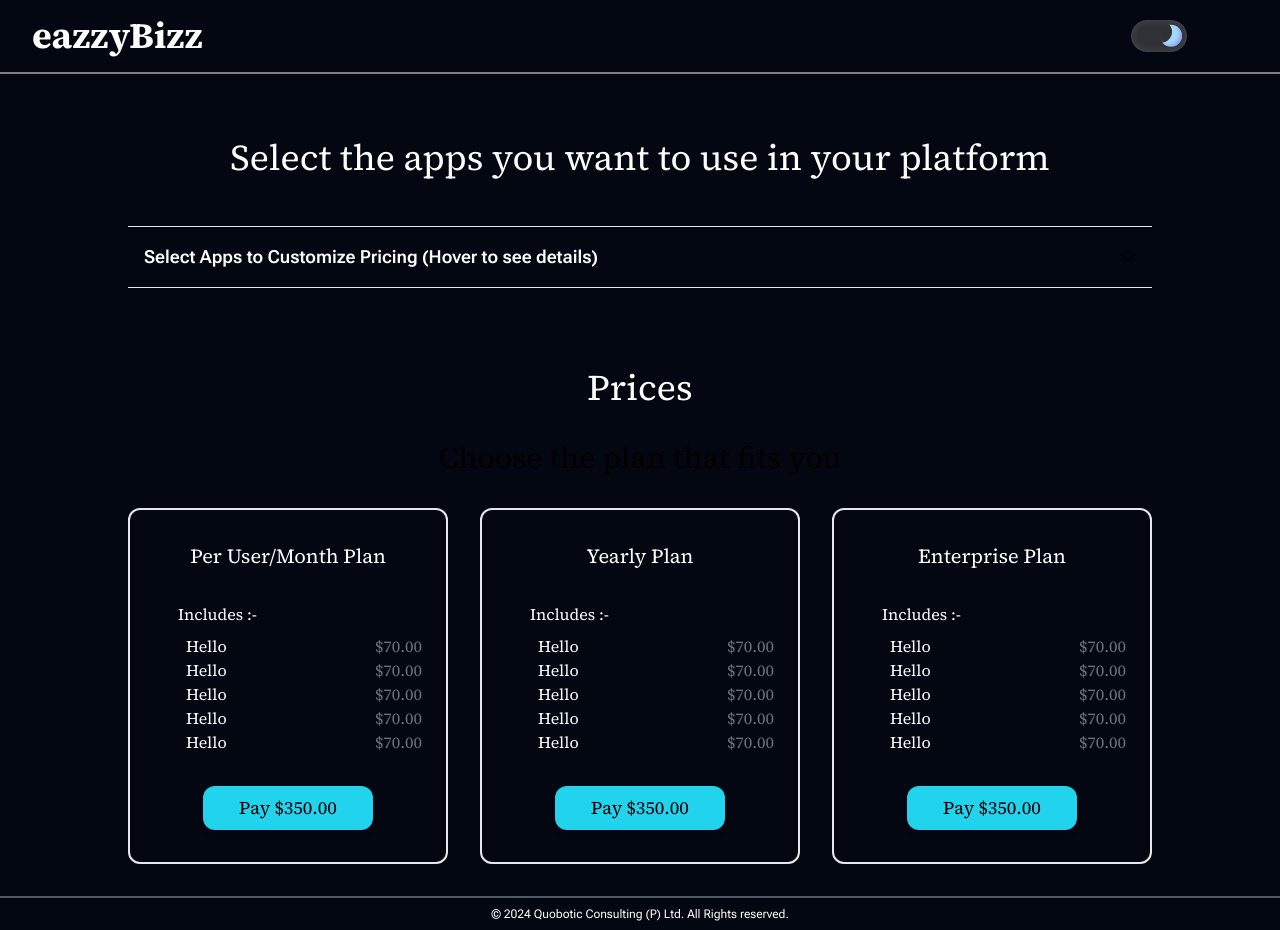
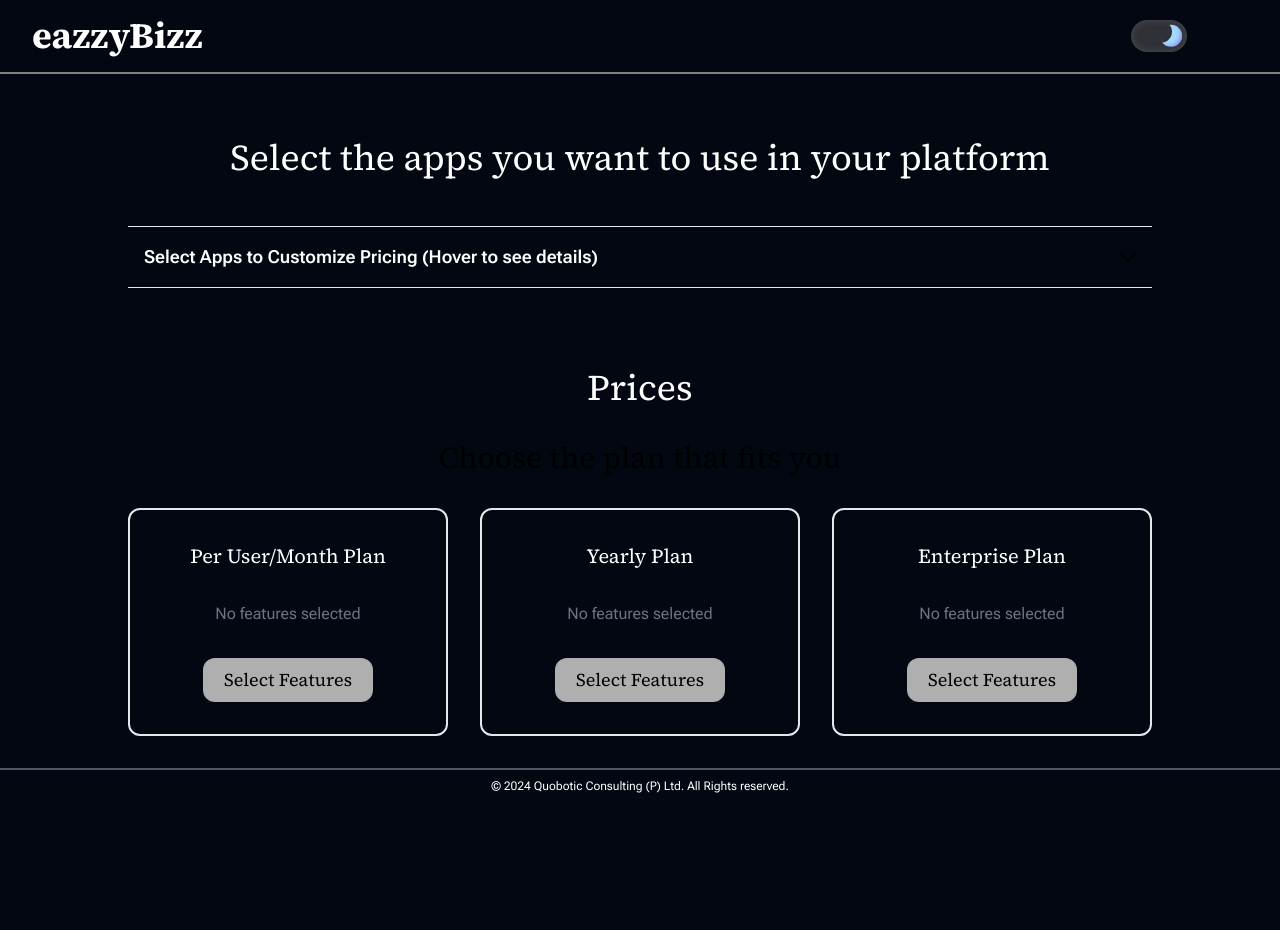
Before and after one commit to supriyo1000/ERP_Web, a React (Vite) app: page /plans in a window 1280 px wide. After the commit the page ends 802 px from the top, so only its background shows below. Built offline with nearby package versions, Linux system fonts and the light colour scheme; a web font is replaced by a local one.

Commit message:
Fixed checking of features

```diff
--- a/src/components/Features/FeatureDetails.ts
+++ b/src/components/Features/FeatureDetails.ts
@@ -1,52 +1,116 @@
 import Dummy from "./Feature Sections/Dummy"
 
+/**
+ * Represents the details of a feature in the shopping website.
+ */
 type FeatureDetail = {
+  /**
+   * Unique identifier for the feature.
+   * @example "feature-123"
+   */
   featureID: string;
+
+  /**
+   * The name of the feature.
+   * @example "Premium Support"
+   */
   title: string;
+
+  /**
+   * A brief description of what the feature offers.
+   * @example "Provides 24/7 premium customer support."
+   */
   description: string;
-  sectionComponent: () => JSX.Element
+
+  /**
+   * A React component that renders the feature's section.
+   * @returns A JSX element representing the feature's section.
+   */
+  sectionComponent: () => JSX.Element;
+
+  /**
+   * Monthly price per user for the feature, in USD.
+   * @example 9.99
+   */
+  price_per_user_per_month: number;
+
+  /**
+   * Yearly price for the feature, in USD.
+   * @example 99.99
+   */
+  price_yearly: number;
+
+  /**
+   * Enterprise price for the feature, in USD.
+   * @example 999.99
+   */
+  price_enterprise: number;
 }
 
 const details: FeatureDetail[] = [{
     featureID: "inventory-management",
     title: "Inventory Management",
     description: "Manage your stock levels, orders, and suppliers efficiently.",
-    sectionComponent: Dummy
+    sectionComponent: Dummy,
+    price_per_user_per_month: 70,
+    price_yearly: 12*70,
+    price_enterprise: 999
   }, {
     featureID: "customer-relationship-management",
     title: "Customer Relationship Management",
     description: "Track and manage customer interactions and data throughout the customer lifecycle.",
-    sectionComponent: Dummy
+    sectionComponent: Dummy,
+    price_per_user_per_month: 70,
+    price_yearly: 12*70,
+    price_enterprise: 999
   }, {
     featureID: "sales-analytics",
     title: "Sales Analytics",
     description: "Analyze sales data to make informed business decisions.",
-    sectionComponent: Dummy
+    sectionComponent: Dummy,
+    price_per_user_per_month: 70,
+    price_yearly: 12*70,
+    price_enterprise: 999
   }, {
     featureID: "order-processing",
     title: "Order Processing",
     description: "Automate and streamline your order processing workflow.",
-    sectionComponent: Dummy
+    sectionComponent: Dummy,
+    price_per_user_per_month: 70,
+    price_yearly: 12*70,
+    price_enterprise: 999
   }, {
     featureID: "financial-management",
     title: "Financial Management",
     description: "Manage your financial operations, including accounting, invoicing, and budgeting.",
-    sectionComponent: Dummy
+    sectionComponent: Dummy,
+    price_per_user_per_month: 70,
+    price_yearly: 12*70,
+    price_enterprise: 999
   }, {
     featureID: "human-resources",
     title: "Human Resources",
     description: "Manage employee records, payroll, and benefits.",
-    sectionComponent: Dummy
+    sectionComponent: Dummy,
+    price_per_user_per_month: 70,
+    price_yearly: 12*70,
+    price_enterprise: 999
   }, {
     featureID: "project-management",
     title: "Project Management",
     description: "Plan, execute, and monitor projects efficiently.",
-    sectionComponent: Dummy
+    sectionComponent: Dummy,
+    price_per_user_per_month: 70,
+    price_yearly: 12*70,
+    price_enterprise: 999
   }, {
     featureID: "supply-chain-management",
     title: "Supply Chain Management",
     description: "Optimize your supply chain operations from procurement to delivery.",
-    sectionComponent: Dummy
+    sectionComponent: Dummy,
+    price_per_user_per_month: 70,
+    price_yearly: 12*70,
+    price_enterprise: 999
   }
 ]
 
--- a/src/components/Prices/FeaturesAccordion.tsx
+++ b/src/components/Prices/FeaturesAccordion.tsx
@@ -1,29 +1,20 @@
-import { useState, useEffect } from "react"
+import { useState } from "react"
 import details from "../Features/FeatureDetails"
 
-export default function FeaturesAccordion() {
+type FeaturesAccordionProps = {
+  checkedFeatures: { [key: string]: boolean }
+  selectFeatures: (key: string) => void
+}
+
+export default function FeaturesAccordion(props: FeaturesAccordionProps) {
   const [openIndex, setOpenIndex] = useState<boolean>(false)
   const toggleAccordion = () => {
     setOpenIndex(prev => !prev)
   }
 
-  const [checkedFeatures, setCheckedFeatures] = useState (
-    details.reduce((acc: { [key: string]: boolean }, curr) => {
-      acc[curr.featureID] = false;
-      return acc;
-    }, {})
-  )
 
-  const selectFeatures = (e: React.ChangeEvent<HTMLInputElement>) => {
-    setCheckedFeatures(prev => {
-      let newData = prev
-      newData[e.target.id] = !newData[e.target.id]
-      return newData
-    })
-    console.log(checkedFeatures)
-  }
 
-  useEffect(() => console.log(checkedFeatures), [checkedFeatures])
+  // useEffect(() => console.log(checkedFeatures), [checkedFeatures])
   return (
     <div className=" mx-32 mt-4">
       <div className="border-y transition-all">
@@ -54,13 +45,17 @@ export default function FeaturesAccordion() {
             <div className="px-4 grid grid-cols-2 gap-4 relative">
               {
                 details.map((detail, index) => (
-                  // <label key={index} htmlFor={detail.featureID} className={`${checkedFeatures[detail.featureID] ? 'bg-cyan-500' : 'bg-gray-300'}  py-2 px-4 cursor-pointer`}>
-                  <label key={index} htmlFor={detail.featureID} className={`transition-all ${openIndex ? 'pointer-events-auto' : 'pointer-events-none'} bg-gray-200 [&:has(input:checked)]:bg-cyan-400 py-4 px-8 cursor-pointer [&:has(input:focus-visible:not(checked))]:bg-gray-300 [&:has(input:focus-visible:checked)]:bg-cyan-500 [&:has(input:focus-visible)]:scale-[1.02] hover:bg-gray-300 [&:hover:has(input:checked)]:bg-cyan-500 hover:scale-[1.02]`}>
+                  <label
+                    key={index}
+                    htmlFor={detail.featureID}
+                    className={`transition-all ${openIndex ? 'pointer-events-auto' : 'pointer-events-none'} bg-gray-200 [&:has(input:checked)]:bg-cyan-400 py-4 px-8 cursor-pointer [&:has(input:focus-visible:not(checked))]:bg-gray-300 [&:has(input:focus-visible:checked)]:bg-cyan-500 [&:has(input:focus-visible)]:scale-[1.02] hover:bg-gray-300 [&:hover:has(input:checked)]:bg-cyan-500 hover:scale-[1.02] active:scale-[0.98]`}
+                    onClick={() => props.selectFeatures(detail.featureID)}
+                  >
                     <input
                       type="checkbox"
                       name="plans"
-                      checked={checkedFeatures[index]}
-                      onChange={selectFeatures}
+                      checked={props.checkedFeatures[detail.featureID]}
+                      onChange={() => props.selectFeatures(detail.featureID)}
                       id={detail.featureID}
                       className="absolute scale-0 opacity-0 -z-50"
                     />
--- a/src/components/Prices/PlanSummary.tsx
+++ b/src/components/Prices/PlanSummary.tsx
@@ -1,4 +1,10 @@
-export default function PlanSummary() {
+import details from "../Features/FeatureDetails"
+
+type PlanSummaryProps = {
+  checkedFeatures: { [key: string]: boolean }
+}
+
+export default function PlanSummary(props: PlanSummaryProps) {
   return (
     <div className=" mx-32 mt-4 text-center">
       <div className="m-8 mt-8 text-text font-source-serif text-4xl text-center">
@@ -6,10 +12,10 @@ export default function PlanSummary() {
       </div>
       <div>
         <h2 className="mb-8 text-3xl font-source-serif">Choose the plan that fits you</h2>
-        <div className="grid grid-cols-3 gap-8 text-text *:border-2 *:rounded-xl *:py-8 *:px-4 *:flex *:flex-col *:gap-8 *:items-center">
-          <SummaryWrapper title="Per User/Month Plan" />
-          <SummaryWrapper title="Yearly Plan" />
-          <SummaryWrapper title="Enterprise Plan" />
+        <div className="grid grid-cols-3 gap-8 text-text">
+          <SummaryWrapper title="Per User/Month Plan" checkedFeatures={props.checkedFeatures} />
+          <SummaryWrapper title="Yearly Plan" checkedFeatures={props.checkedFeatures} />
+          <SummaryWrapper title="Enterprise Plan" checkedFeatures={props.checkedFeatures} />
         </div>
       </div>
     </div>
@@ -17,39 +23,49 @@ export default function PlanSummary() {
 }
 
 type summaryProps = {
-  title: string
+  title: string,
+  checkedFeatures: { [key: string]: boolean }
 }
 
 function SummaryWrapper(props: summaryProps) {
   return (
-    <div className="">
+    <div className="border-2 hover:border-cyan-500 transition-colors rounded-xl py-8 px-4 flex flex-col gap-8 items-center bg-background">
       <h3 className="capitalize font-source-serif text-xl">{props.title}</h3>
-      <div className="text-left pl-8 w-full flex flex-col gap-2">
-        <h4 className="font-source-serif">Includes :-</h4>
-        <div className="list-disc px-2 *:flex *:justify-between *:items-center">
-          <div className='*:font-source-serif'>
-            <div className="">Hello</div>
-            <div className='text-gray-500'>$70.00</div>
-          </div>
-          <div className='*:font-source-serif'>
-            <div className="">Hello</div>
-            <div className='text-gray-500'>$70.00</div>
-          </div>
-          <div className='*:font-source-serif'>
-            <div className="">Hello</div>
-            <div className='text-gray-500'>$70.00</div>
-          </div>
-          <div className='*:font-source-serif'>
-            <div className="">Hello</div>
-            <div className='text-gray-500'>$70.00</div>
-          </div>
-          <div className='*:font-source-serif'>
-            <div className="">Hello</div>
-            <div className='text-gray-500'>$70.00</div>
-          </div>
-        </div>
+      <div className="text-left px-2 w-full flex flex-col gap-2">
+        {
+          details.filter(detail => props.checkedFeatures[detail.featureID]).length === 0 ?
+            <div className="text-gray-500 text-center">No features selected</div>
+          :
+          <>
+            <h4 className="font-source-serif">Includes :-</h4>
+            <div className="px-2 flex flex-col gap-2 items-stretch">
+              {
+                details.filter(detail => props.checkedFeatures[detail.featureID]).map((detail, index) => (
+                  <div className="font-source-serif flex justify-between items-center gap-2" key={index}>
+                  <div className="leading-4">{detail.title}</div>
+                  <div className="text-gray-500">
+                    ${
+                      props.title === 'Per User/Month Plan' ? detail.price_per_user_per_month.toFixed(2)
+                      : props.title === 'Yearly Plan' ? detail.price_yearly.toFixed(2) : detail.price_enterprise.toFixed(2)
+                    }
+                  </div>
+                  </div>
+                ))
+              }
+            </div>
+          </>
+        }
       </div>
-      <button className="font-source-serif text-lg w-3/5 bg-cyan-400 px-4 py-2 rounded-xl shadow-md text-black hover:shadow-lg hover:bg-cyan-300 active:shadow-sm active:bg-cyan-500 transition-all">Pay $350.00</button>
+      <button
+        disabled={details.filter(detail => props.checkedFeatures[detail.featureID]).length === 0}
+        className="font-source-serif text-lg w-3/5 bg-cyan-400 px-4 py-2 rounded-xl shadow-md text-black [&:not(:disabled):hover]:shadow-lg [&:not(:disabled):hover]:bg-cyan-300 [&:not(:disabled):active]:shadow-sm [&:not(:disabled):active]:bg-cyan-500 transition-all disabled:cursor-not-allowed disabled:grayscale"
+        onClick={() => console.log('Hii')}
+      >
+        {
+          details.filter(detail => props.checkedFeatures[detail.featureID]).length === 0 ? 'Select Features'
+          : 'Buy Now'
+        }
+      </button>
     </div>
   )
 }
--- a/src/components/Prices/Pricing.tsx
+++ b/src/components/Prices/Pricing.tsx
@@ -1,6 +1,6 @@
 import Navbar from "../Features/Navbar"
-import { useEffect } from "react"
-// import details from "../Features/FeatureDetails"
+import { useEffect, useState } from "react"
+import details from "../Features/FeatureDetails"
 import FeaturesAccordion from "./FeaturesAccordion"
 import PlanSummary from "./PlanSummary"
 import Footer from "../Footer"
@@ -10,14 +10,28 @@ export default function Pricing() {
     document.title = 'Plans and Pricing | eazzyBizz'
   })
 
+  const [checkedFeatures, setCheckedFeatures] = useState (
+    details.map(detail => detail.featureID).reduce((acc, id) => {
+      acc[id] = false
+      return acc
+    }, {} as { [key: string]: boolean })
+  )
+
+  const selectFeatures = (key: string) => {
+    setCheckedFeatures((prevState) => ({
+      ...prevState,
+      [key]: !prevState[key],
+    }))
+  }
+
   return (
     <main className="h-screen flex flex-col items-stretch gap-8">
       <Navbar />
       <div className="mt-8 mx-8 text-text font-source-serif text-4xl text-center">
         Select the apps you want to use in your platform
       </div>
-      <FeaturesAccordion />
-      <PlanSummary />
+      <FeaturesAccordion checkedFeatures={checkedFeatures} selectFeatures={selectFeatures} />
+      <PlanSummary checkedFeatures={checkedFeatures} />
       <Footer />
     </main>
   )
```
Also changed, not shown: src/index.css (+9 -0 lines).
